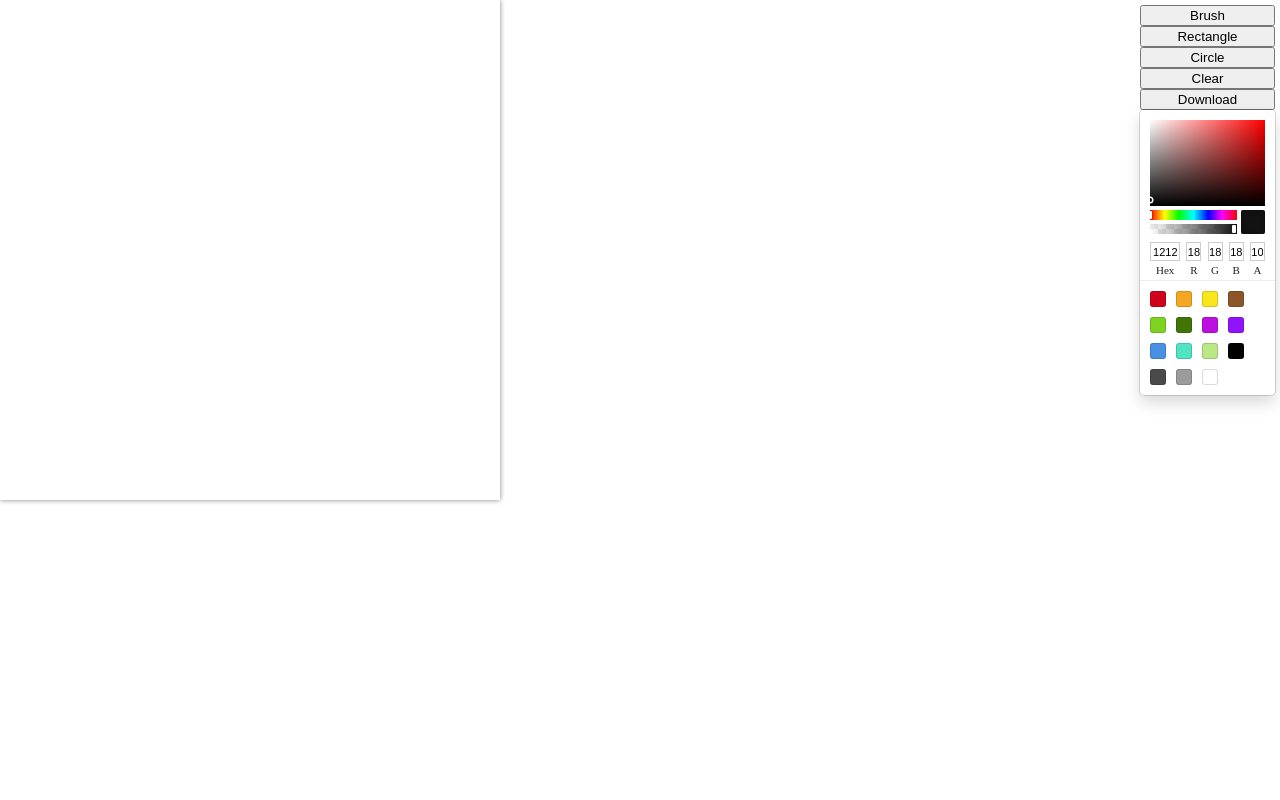
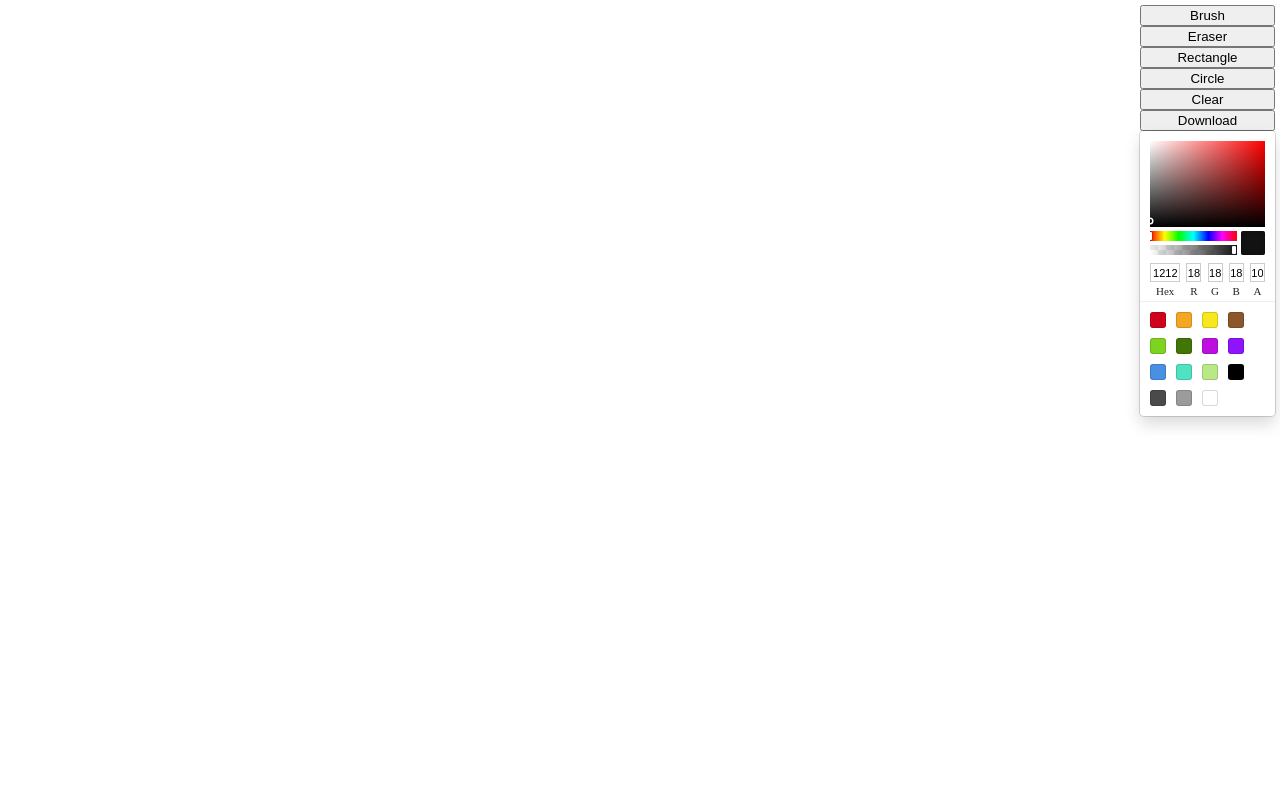
Before and after one commit to srm-kzilla/react-painter, a React (Create React App) app: page / in a window 1280 px wide. Shown: the top 800 px of the page. Built offline with nearby package versions, Linux system fonts and the light colour scheme.

Commit message:
fix: full size canvas plus eraser

```diff
--- a/src/Components/CanvasComponent.tsx
+++ b/src/Components/CanvasComponent.tsx
@@ -29,6 +29,12 @@ class CanvasComponent extends React.Component {
     const canvas: HTMLCanvasElement = document.getElementById(
       "canvas"
     ) as HTMLCanvasElement;
+
+    // Setting up width and height of canvas
+    const sizeMax = Math.max(window.innerWidth,window.innerHeight)
+    canvas.width = sizeMax;
+    canvas.height = sizeMax;
+
     const canvasWidth = canvas.width;
     const canvasHeight = canvas.height;
     const ctx:any = canvas.getContext("2d");
@@ -192,7 +198,7 @@ class CanvasComponent extends React.Component {
   render() {
     return (
       <React.Fragment>
-        <canvas id="canvas" ref="canvas" width={500} height={500} />
+        <canvas id="canvas" ref="canvas"/>
         <div className="toolset">
           <button
             onClick={() => {
@@ -201,6 +207,16 @@ class CanvasComponent extends React.Component {
           >
             Brush
           </button>
+
+          <button
+            onClick={() => {
+              this.setState({ choice: "brush" });
+              this.setState({ background: "#ffffff" });
+            }}
+          >
+            Eraser
+          </button>
+
 
           <button
             onClick={() => {
--- a/src/styles.css
+++ b/src/styles.css
@@ -1,13 +1,21 @@
 body{
 	margin: 0;
 	overflow: hidden;
+}
+.main{
+	height: 100vh;
+	width: 100vw;
+	position: relative;
+	box-shadow: 0 0 5px gray;
 }
 canvas{
 	box-shadow: 0 0 5px gray;
 	cursor: crosshair;
 }
 .toolset{
-	float: right;
+	position: absolute;
+	top: 0;
+	right: 0;
 	display: flex;
 	flex-direction: column;
 	padding: 5px;
```
